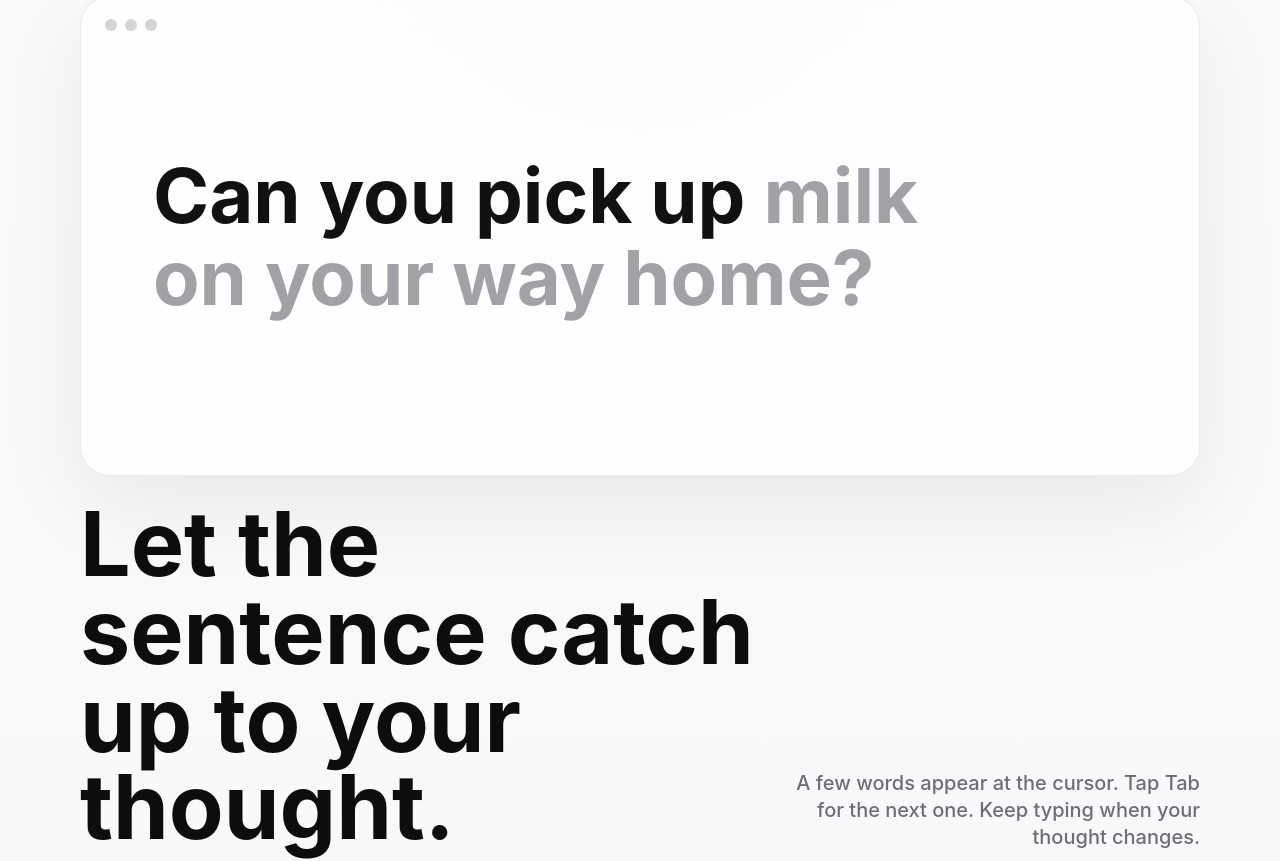
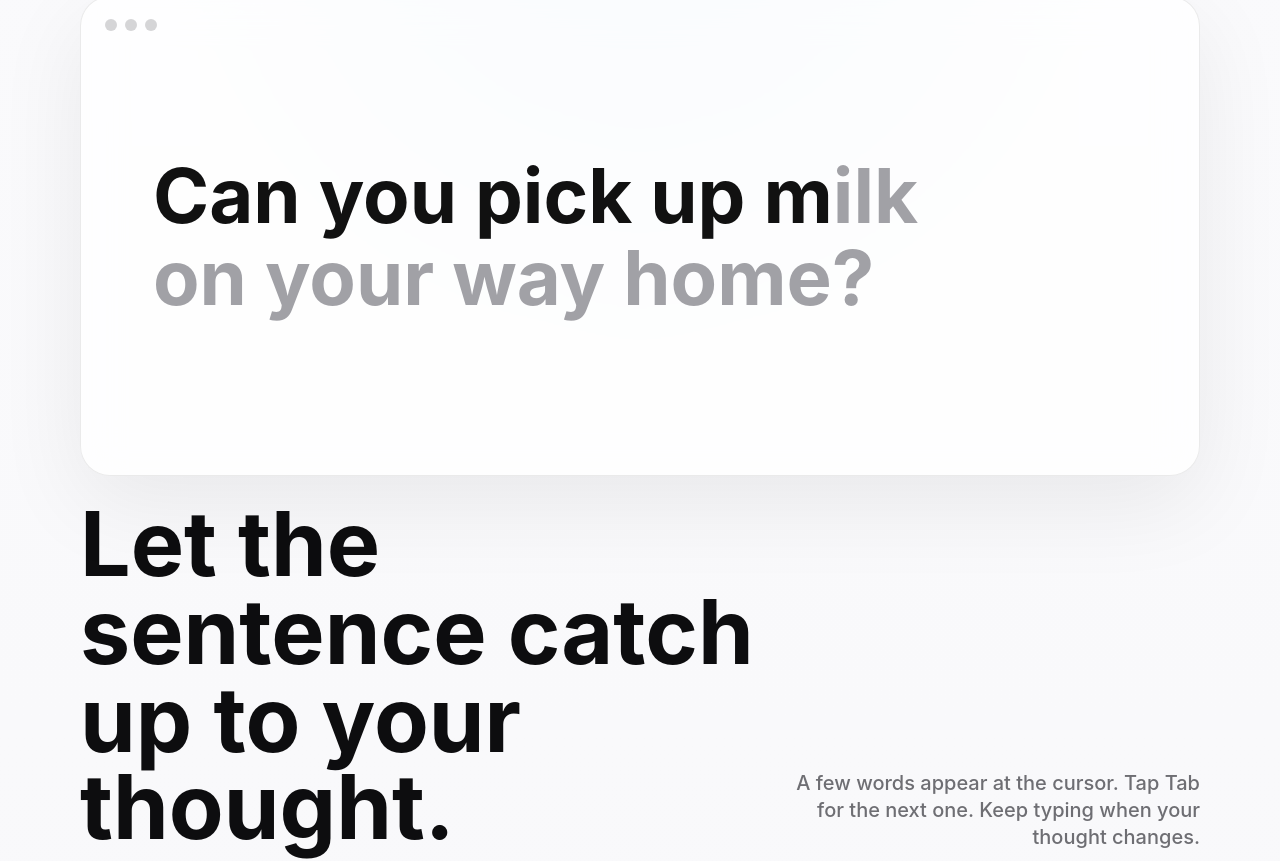
Before and after one commit to TC-X/superbinary_website, a React (Vite) app: page / in a window 1280 px wide. Shown: the part 922-1783 px from the top of the page. Built offline with nearby package versions, Linux system fonts and the light colour scheme.

Commit message:
copy: update core demo

```diff
--- a/src/routes/LandingPage.tsx
+++ b/src/routes/LandingPage.tsx
@@ -7,10 +7,10 @@ import { ScrollSuggestionText, SuggestionText } from '../components/SuggestionTe
 import { cx } from '../lib/classes'
 import { useScrollProgress } from '../lib/useScrollProgress'
 
-const corePrefix = 'Can you pick up'
-const coreWords = ['milk', 'on', 'your', 'way', 'home?']
+const corePrefix = 'Can you pick up m'
+const coreWords = ['ilk', 'on', 'your', 'way', 'home?']
 const mindPrefix = 'For the meeting with S'
-const mindWords = ['arah', 'on', 'Tuesday', 'at', '10am.']
+const mindWords = ['arah', 'on', 'Tuesday', 'at', '10am']
 const faqItems = [
   {
     question: 'Does Superbinary work offline?',
@@ -60,8 +60,7 @@ const eyebrowClass = 'm-0 mb-2 text-[clamp(0.9375rem,1.4vw,1.1875rem)] font-[550
 const h1Class = 'm-0 text-[clamp(3.25rem,10.8vw,7.875rem)] leading-[0.92] font-[750] tracking-[0] text-ink'
 const h2Class = 'm-0 text-[clamp(2.625rem,7vw,5.875rem)] leading-[0.98] font-[750] tracking-[0] text-ink'
 const h3Class = 'm-0 text-[clamp(1.625rem,4vw,3.25rem)] leading-[1.04] font-[750] tracking-[0] text-ink'
-const leadClass =
-  'mx-auto mt-6.5 max-w-180 text-[clamp(1.1875rem,2vw,1.6875rem)] leading-[1.24] font-medium text-copy'
+const leadClass = 'mx-auto mt-6.5 max-w-180 text-[clamp(1.1875rem,2vw,1.6875rem)] leading-[1.24] font-medium text-copy'
 const trialClass = 'm-0 mt-3.5 text-[0.9375rem] font-[550] text-muted'
 const fullScreenSectionClass = 'grid min-h-screen place-items-center px-6 pt-22.5 pb-16 text-center'
 const stickyFrameClass =
@@ -74,8 +73,7 @@ const writingSurfaceClass =
 const sectionHeadClass = 'mx-auto mb-8.5 w-[min(61.25rem,100%)] text-center'
 const sectionHeadCopyClass =
   'mx-auto mt-5 max-w-170 text-[clamp(1.125rem,2vw,1.5rem)] leading-[1.3] font-[520] text-muted'
-const panelCardClass =
-  'rounded-[1.875rem] border border-hairline bg-panel shadow-panel max-[38.75rem]:rounded-3xl'
+const panelCardClass = 'rounded-[1.875rem] border border-hairline bg-panel shadow-panel max-[38.75rem]:rounded-3xl'
 
 function DownloadButton({ children, onClick, className = '' }: DownloadButtonProps) {
   return (
@@ -140,7 +138,12 @@ function CoreInteractionStory() {
           <div className={writingSurfaceClass}>
             <WindowDots />
             <p className="m-0 w-full text-[clamp(2.125rem,6vw,4.75rem)] leading-[1.08] font-bold tracking-[0] text-balance">
-              <ScrollSuggestionText acceptedPrefix={corePrefix} words={coreWords} progress={progress} />
+              <ScrollSuggestionText
+                acceptedPrefix={corePrefix}
+                words={coreWords}
+                progress={progress}
+                joinFirstWordToPrefix
+              />
             </p>
           </div>
           <div className="mt-6 grid grid-cols-[1fr_auto] items-end gap-5 text-copy max-[56.25rem]:grid-cols-1">
@@ -407,11 +410,11 @@ function NativePricing({ onDownload }: { onDownload: () => void }) {
           'min-h-110 border-sb-blue/20 bg-[linear-gradient(180deg,rgba(255,255,255,0.92),rgba(255,255,255,0.78)),radial-gradient(circle_at_50%_0%,rgba(0,102,204,0.11),rgba(0,102,204,0)_18rem)] p-[clamp(1.75rem,4vw,2.875rem)] dark:bg-[linear-gradient(180deg,rgba(28,28,30,0.95),rgba(17,17,19,0.86)),radial-gradient(circle_at_50%_0%,rgba(10,132,255,0.18),rgba(0,0,0,0)_18rem)]',
         )}
       >
-        <p className={eyebrowClass}>Early adopter offer</p>
+        <p className={eyebrowClass}>Early bird offer</p>
         <h2 className={h2Class}>Try it free for 14 days.</h2>
         <p className="text-lg leading-[1.36] font-[530] text-muted">No credit card required.</p>
         <div className="mt-7 mb-1 text-[clamp(3.125rem,7vw,5.25rem)] leading-[0.96] font-[780] text-ink">$49.99</div>
-        <div className="text-[1.0625rem] font-[560] text-muted">Early adopter price. Regular $89.99.</div>
+        <div className="text-[1.0625rem] font-[560] text-muted">Early bird price. Regular $129.99.</div>
         <DownloadButton className="mt-8.5 min-h-11.5 px-6 text-[1.0625rem]" onClick={onDownload}>
           Download for Mac
         </DownloadButton>
```
